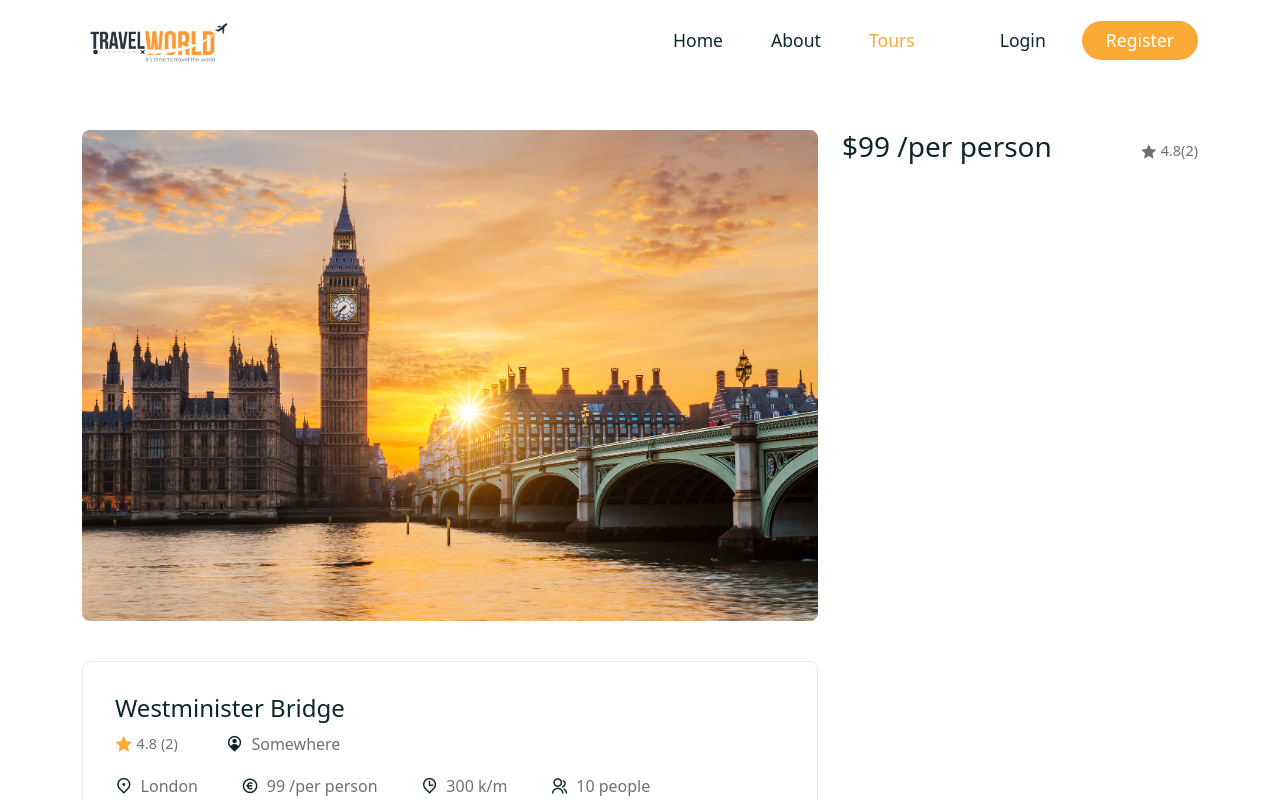
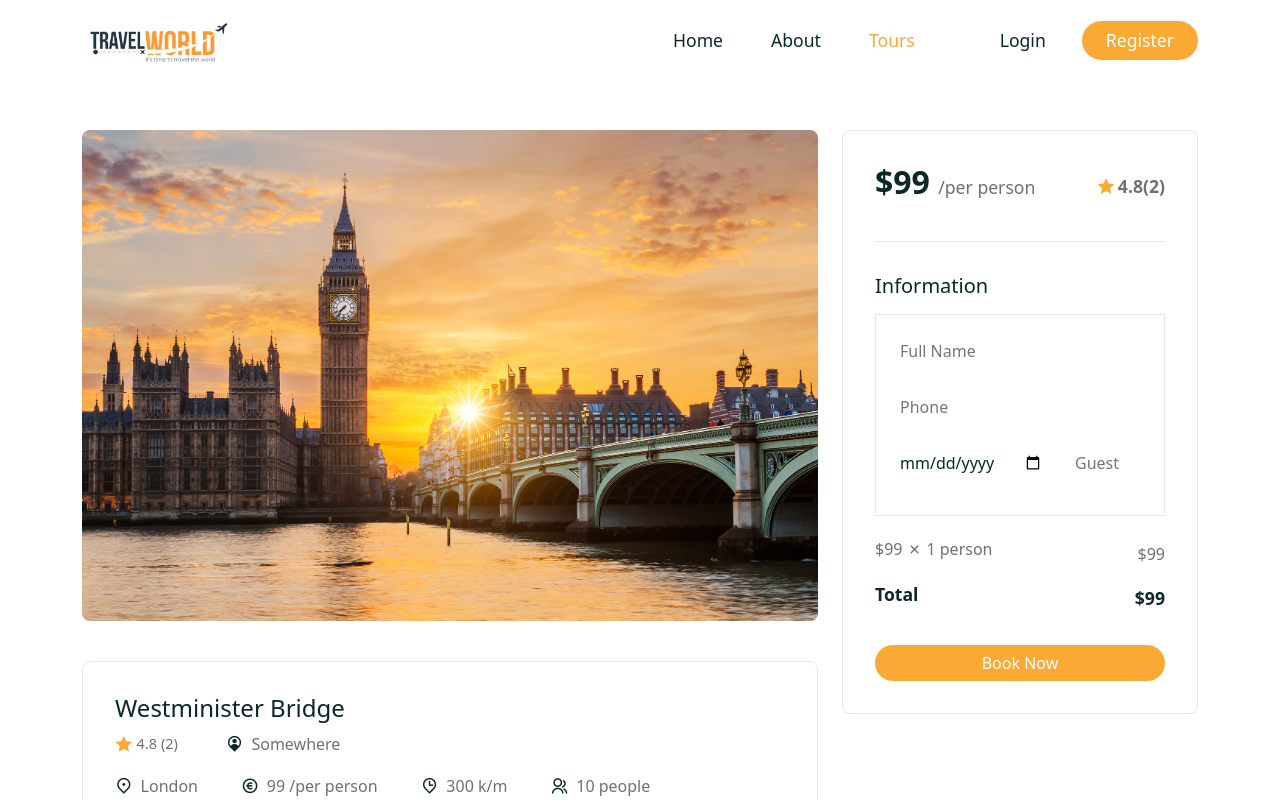
Before and after one commit to niushamjd/pronew, a React (Create React App) app in the folder frontend/: page /tours/01 in a window 1280 px wide. Shown: the top 800 px of the page. Built offline with nearby package versions, Linux system fonts and the light colour scheme; a web font is replaced by a local one.

Commit message:
footer,login,register and tour details added

```diff
--- a/frontend/src/components/Booking/Booking.jsx
+++ b/frontend/src/components/Booking/Booking.jsx
@@ -1,8 +1,31 @@
-import React from "react";
+import React,{useState} from "react";
 import "./booking.css";
 import { Form, FormGroup, ListGroup, ListGroupItem, Button } from "reactstrap";
+import { useNavigate } from "react-router-dom";
+
 const Booking = ({ tour, avgRating }) => {
   const { price, reviews } = tour;
+  const navigate=useNavigate();
+
+  const [credentials, setCredentials] = useState({
+userId: "01",
+userEmail: "example@gmail.com",
+fullName: "",
+phone: "",
+guestSize: 1,
+bookAt:""
+  });
+  const handleChange = e => {
+    setCredentials(prev=>({...prev,[e.target.id]:e.target.value})
+    );
+  };
+  const TotalAmount=Number(price)*Number(credentials.guestSize);
+
+  const handleClick = e => {
+    e.preventDefault();
+    navigate("/thank-you");
+};
+
   return (
     <div className="booking">
       <div className="booking__top d-flex align-items-center justify-content-between">
@@ -14,6 +37,63 @@
           {avgRating === 0 ? null : avgRating}({reviews?.length})
         </span>
       </div>
+
+      {/*==================== Booking Form ====================*/}
+      <div className="booking__form">
+        <h5>Information</h5>
+        <Form className="booking__info-form" onSubmit={handleClick}>
+          <FormGroup>
+            <input
+              type="text"
+              placeholder="Full Name"
+              id="fullName"
+              required
+              onChange={handleChange}
+            />
+          </FormGroup>
+          <FormGroup>
+            <input
+              type="text"
+              placeholder="Phone"
+              id="phone"
+              required
+              onChange={handleChange}
+            />
+          </FormGroup>
+          <FormGroup className="d-flex align-items-center gap-3">
+            <input
+              type="date"
+              placeholder=""
+              id="bookAt"
+              required
+              onChange={handleChange}
+            />
+            <input
+              type="number"
+              placeholder="Guest"
+              id="guestSize"
+              required
+              onChange={handleChange}
+            />
+          </FormGroup>
+        </Form>
+      </div>
+      {/*==================== Booking End ====================*/}
+
+        {/*==================== Booking bottom ====================*/}
+        <div className="booking__bottom">
+            <ListGroup>
+                <ListGroupItem className="border-0 px-0">
+                <h5 className="d-flex align-items-center gap-1">${price} <i class='ri-close-line'></i>1 person</h5>
+                <span>${price}</span>
+                </ListGroupItem>
+                <ListGroupItem className="border-0 px-0 total">
+                <h5>Total</h5>
+                <span>${TotalAmount}</span>
+                </ListGroupItem>
+                <Button className="btn primary__btn w-100 mt-4" onClick={handleClick}>Book Now</Button>
+            </ListGroup>
+        </div>
     </div>
   );
 };
--- a/frontend/src/components/Booking/booking.css
+++ b/frontend/src/components/Booking/booking.css
@@ -0,0 +1,71 @@
+.booking{
+    padding: 2rem;
+    border-radius: .5rem;
+    border: 1px solid rgb(229,231,235);
+    position: sticky;
+    top: 80px;
+}
+
+.booking__top h3{
+    font-size: 2rem;
+font-weight: 700;
+}
+.booking__top h3 span
+{
+    font-size: 1.1rem;
+    font-weight: 400;
+    color: var(--text-color);
+}
+.booking__top span {
+    color: var(--text-color);
+    font-weight: 600;
+    font-size: 1.1rem;
+}
+.booking__top span i{
+    color: var(--secondary-color);
+}
+.booking__top{
+    padding-bottom: 2rem;
+    border-bottom: 1px solid rgb(229,231,235);
+}
+.booking__form{
+    padding-top: 2rem;
+}
+.booking__form h5{
+    margin-bottom: 1rem;
+}
+.booking__form input{
+    width: 100%;
+    padding: 0.5rem;
+    border-radius: .5rem;
+    color: var(--heading-color);
+    font-size: 1rem;
+    border-bottom: 1px solid rgb(229,231,235);
+    border: none;
+}
+.booking__form input:focus{
+    outline: none;
+}
+
+.booking__info-form{
+    padding: 1rem;
+    border: 1px solid rgb(229,231,235);
+}
+.booking__bottom li{
+    display: flex;
+    align-items: center;
+    justify-content: space-between;
+}
+.booking__bottom li h5, .booking__bottom li span{
+    font-size: 1rem;
+    color: var(--text-color);
+    font-weight: 500;
+}
+.booking__bottom {
+    margin-top: 1rem;
+}
+.total h5, .total span{
+    color: var(--heading-color) !important;
+    font-weight: 700 !important;
+    font-size: 1.1rem !important;
+}
--- a/frontend/src/pages/Login.jsx
+++ b/frontend/src/pages/Login.jsx
@@ -1,9 +1,56 @@
-import React from 'react'
+import React,{useState} from 'react'
+import '../styles/login.css'
+import{Container,Row,Col,Form,FormGroup,Button} from 'reactstrap'
+import {Link} from 'react-router-dom'
+import loginImg from '../assets/images/login.png'
+import userIcon from '../assets/images/user.png'
 
 const Login = () => {
-  return (
-    <div>Login</div>
-  )
+
+  const [credentials, setCredentials] = useState({
+    email: undefined,
+    password: undefined
+      });
+
+  const handleChange = e => {
+    setCredentials(prev=>({...prev,[e.target.id]:e.target.value})
+    );
+  };
+
+  const handleClick = e => {
+    e.preventDefault();
+  };
+
+  return <section>
+    <Container>
+      <Row>
+        <Col lg="8" className='m-auto'>
+          <div className='login__container d-flex justify-content-between'>
+            <div className='login__img'>
+              <img src={loginImg} alt="login" />
+            </div>
+            <div className='login__form'>
+              <div className='user'>
+                <img src={userIcon} alt="user" />
+              </div>
+              <h2>Login</h2>
+              <Form onSubmit={handleClick}>
+                <FormGroup>
+                  <input type="email" placeholder='Email' required id='email' onChange={handleChange} />
+                </FormGroup>
+                <FormGroup>
+                  <input type="password" placeholder='Password' id='password' onChange={handleChange}/>
+                </FormGroup>
+                <Button type='submit' className='btn secondary__btn auth__btn'>Login</Button>
+              </Form>
+              <p>Don't have an account? <Link to='/register'>Create</Link></p>
+              </div>
+
+          </div>
+        </Col>
+      </Row>
+    </Container>
+  </section>
 }
 
 export default Login
--- a/frontend/src/pages/Register.jsx
+++ b/frontend/src/pages/Register.jsx
@@ -1,9 +1,83 @@
-import React from 'react'
+import React, { useState } from "react";
+import "../styles/login.css";
+import { Container, Row, Col, Form, FormGroup, Button } from "reactstrap";
+import { Link } from "react-router-dom";
+import registerImg from "../assets/images/register.png";
+import userIcon from "../assets/images/user.png";
 
 const Register = () => {
+  const [credentials, setCredentials] = useState({
+    userName: undefined,
+    email: undefined,
+    password: undefined,
+  });
+
+  const handleChange = (e) => {
+    setCredentials((prev) => ({ ...prev, [e.target.id]: e.target.value }));
+  };
+
+  const handleClick = (e) => {
+    e.preventDefault();
+  };
+
   return (
-    <div>Register</div>
-  )
-}
+    <section>
+      <Container>
+        <Row>
+          <Col lg="8" className="m-auto">
+            <div className="login__container d-flex justify-content-between">
+              <div className="login__img">
+                <img src={registerImg} alt="login" />
+              </div>
+              <div className="login__form">
+                <div className="user">
+                  <img src={userIcon} alt="user" />
+                </div>
+                <h2>Register</h2>
+                <Form onSubmit={handleClick}>
+                <FormGroup>
+                    <input
+                      type="text"
+                      placeholder="Username"
+                      required
+                      id="username"
+                      onChange={handleChange}
+                    />
+                  </FormGroup>
+                  <FormGroup>
+                    <input
+                      type="email"
+                      placeholder="Email"
+                      required
+                      id="email"
+                      onChange={handleChange}
+                    />
+                  </FormGroup>
+                  <FormGroup>
+                    <input
+                      type="password"
+                      placeholder="Password"
+                      id="password"
+                      onChange={handleChange}
+                    />
+                  </FormGroup>
+                  <Button
+                    type="submit"
+                    className="btn secondary__btn auth__btn"
+                  >
+                    Create Account
+                  </Button>
+                </Form>
+                <p>
+                  Already have an account? <Link to="/login">Login</Link>
+                </p>
+              </div>
+            </div>
+          </Col>
+        </Row>
+      </Container>
+    </section>
+  );
+};
 
-export default Register
+export default Register;
--- a/frontend/src/pages/TourDetails.jsx
+++ b/frontend/src/pages/TourDetails.jsx
@@ -6,6 +6,7 @@
 import calculateAvgRating from "../utils/avgRating";
 import avatar from "../assets/images/avatar.jpg";
 import Booking from "../components/Booking/Booking";
+import Newsletter from "../shared/Newsletter";
 
 const TourDetails = () => {
   const { id } = useParams();
@@ -153,6 +154,7 @@
           </Row>
         </Container>
       </section>
+      <Newsletter />
     </>
   );
 };
--- a/frontend/src/router/Routers.js
+++ b/frontend/src/router/Routers.js
@@ -6,6 +6,7 @@
 import TourDetails from '../pages/TourDetails'
 import SearhResultList from '../pages/SearchResultList'
 import Register from '../pages/Register'
+import ThankYou from '../pages/ThankYou'
 
 const Routers = () => {
   return (
@@ -16,6 +17,7 @@
         <Route path="/tours/:id" element={<TourDetails />} />
         <Route path="/login" element={< Login/>} />
         <Route path="/register" element={<Register />} />
+        <Route path="/thank-you" element={<ThankYou />} />
         <Route path="/tours/search" element={<SearhResultList />} />
 
 
--- /dev/null
+++ b/frontend/src/styles/login.css
@@ -0,0 +1,64 @@
+
+.login__img{
+    width: 60%;
+    text-align: center;
+}
+.login__img img{
+    width: 70%;
+    object-fit: contain;
+}
+.login__form{
+    padding: 50px;
+    background: var(--secondary-color);
+    position: relative;
+}
+.login__container{
+    box-shadow: rgba(17,12,46,0.15) 0px 48px 100px 0px;
+    margin-top: 100px;
+}
+.login__form .user{
+    width: 80px;
+    height: 80px;
+    position: absolute;
+    top: -9%;
+    left: 50%;
+    transform: translate(-50%, -9%);
+}
+.login__form .user img{
+    width: 100%;
+}
+.login__form h2{
+    color: #fff;
+    text-align: 2rem;
+}
+.login__form{
+    width: 40%;
+}
+.login__form input{
+    width: 100%;
+    padding: 0.5rem 1rem;
+    border-radius: 5px;
+    border: none;
+    font-size: 1rem;
+    color: var(--heading-color);
+}
+.login__form input:focus{
+    outline: none;
+}
+.auth__btn{
+    background: var(--heading-color) !important;
+    width: 100%;
+    color: #fff !important;
+}
+.login__form p{
+    font-size: .9rem;
+    color: #fff;
+    margin-top: 1.5rem;
+    text-align: center;
+}
+.login__form p a{
+    color: var(--heading-color);
+    text-decoration: none;
+    margin-left: 5px;
+    font-weight: 500;
+}
--- /dev/null
+++ b/frontend/src/styles/thank-you.css
@@ -0,0 +1,9 @@
+
+.thank__you span i{
+    font-size: 4rem;
+    color: green;
+}
+.thank__you h1{
+    font-size: 3.6rem;
+font-family: var(--subtitle-font-name);
+}
```
Also changed, not shown: frontend/src/pages/ThankYou.jsx (added, +22 -0 lines).
